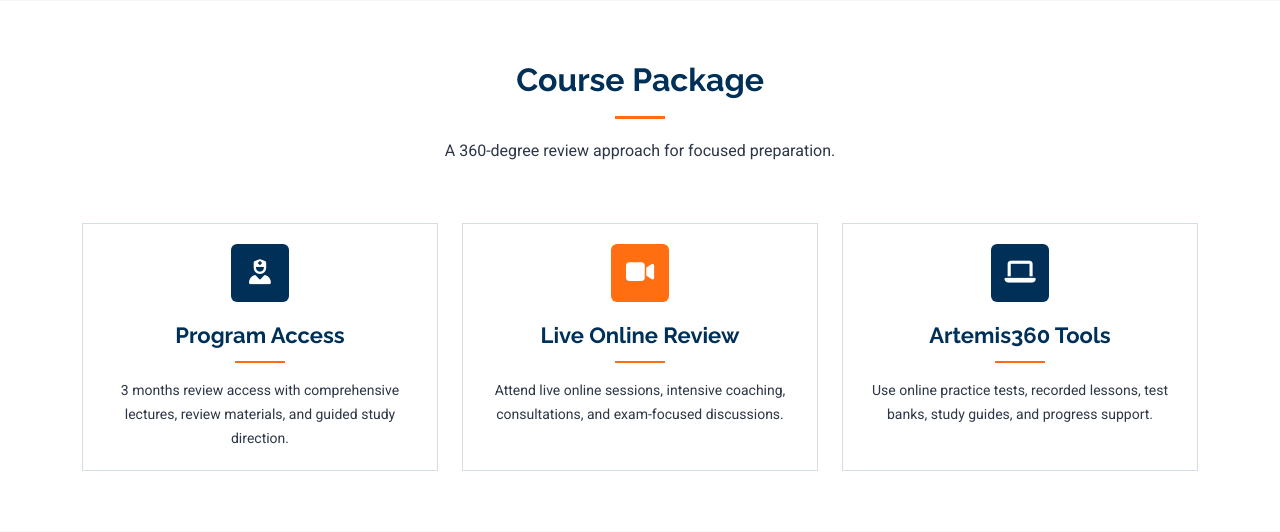
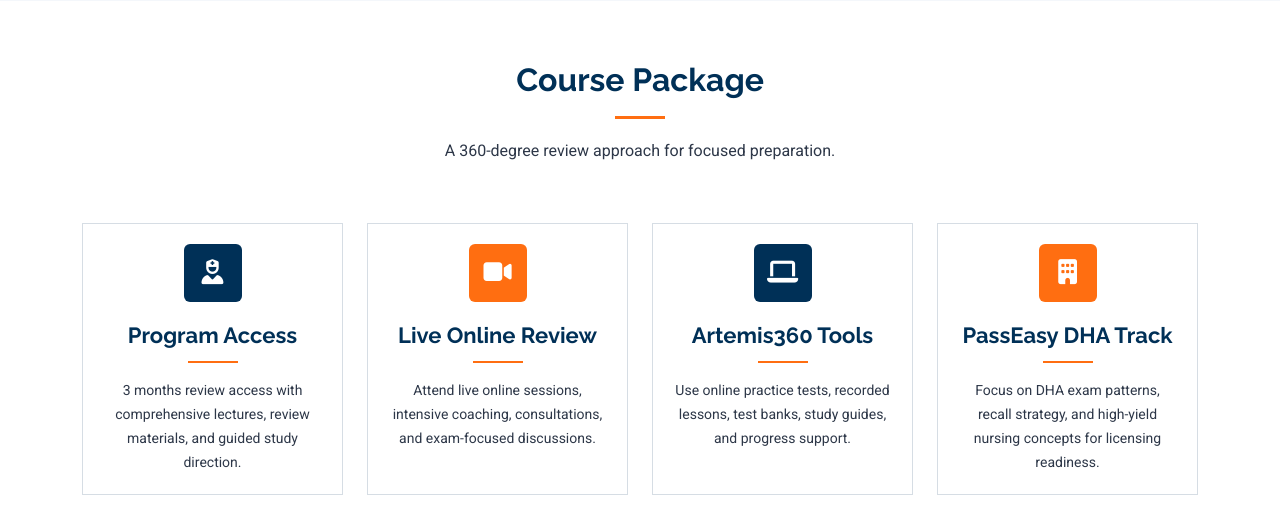
Before and after one commit to boybilis/gra, a PHP site: page /dha-rn-courses.php in a window 1280 px wide. Shown: the part 747-1279 px from the top of the page. Run offline with PHP 8.4, Linux system fonts and the light colour scheme.

Commit message:
Updated files

```diff
--- a/assets/css/gra-content.css
+++ b/assets/css/gra-content.css
@@ -511,6 +511,21 @@
   box-shadow: none;
   text-shadow: none;
 }
+@media (min-width: 992px) {
+  #course-package .row.gy-4 > [class*="col-"] {
+    width: 25%;
+  }
+}
+@media (max-width: 575px) {
+  #course-package .row.gy-4 {
+    --bs-gutter-x: 12px;
+    --bs-gutter-y: 12px;
+  }
+  #course-package .row.gy-4 > [class*="col-"] {
+    width: 50%;
+    flex: 0 0 auto;
+  }
+}
 #free-resources .campus-resource-link {
   display: inline-flex;
   align-items: center;
--- a/dha-rn-courses.php
+++ b/dha-rn-courses.php
@@ -119,9 +119,10 @@
       </div>
       <div class="container">
         <div class="row gy-4">
-          <div class="col-lg-4 col-md-6" data-aos="fade-up" data-aos-delay="100"><div class="service-item position-relative"><div class="icon"><i class="fas fa-user-nurse"></i></div><h3>Program Access</h3><p>3 months review access with comprehensive lectures, review materials, and guided study direction.</p></div></div>
-          <div class="col-lg-4 col-md-6" data-aos="fade-up" data-aos-delay="200"><div class="service-item position-relative"><div class="icon"><i class="fas fa-video"></i></div><h3>Live Online Review</h3><p>Attend live online sessions, intensive coaching, consultations, and exam-focused discussions.</p></div></div>
-          <div class="col-lg-4 col-md-6" data-aos="fade-up" data-aos-delay="300"><div class="service-item position-relative"><div class="icon"><i class="fas fa-laptop"></i></div><h3>Artemis360 Tools</h3><p>Use online practice tests, recorded lessons, test banks, study guides, and progress support.</p></div></div>
+          <div class="col-lg-3 col-md-6" data-aos="fade-up" data-aos-delay="100"><div class="service-item position-relative"><div class="icon"><i class="fas fa-user-nurse"></i></div><h3>Program Access</h3><p>3 months review access with comprehensive lectures, review materials, and guided study direction.</p></div></div>
+          <div class="col-lg-3 col-md-6" data-aos="fade-up" data-aos-delay="200"><div class="service-item position-relative"><div class="icon"><i class="fas fa-video"></i></div><h3>Live Online Review</h3><p>Attend live online sessions, intensive coaching, consultations, and exam-focused discussions.</p></div></div>
+          <div class="col-lg-3 col-md-6" data-aos="fade-up" data-aos-delay="300"><div class="service-item position-relative"><div class="icon"><i class="fas fa-laptop"></i></div><h3>Artemis360 Tools</h3><p>Use online practice tests, recorded lessons, test banks, study guides, and progress support.</p></div></div>
+          <div class="col-lg-3 col-md-6" data-aos="fade-up" data-aos-delay="400"><div class="service-item position-relative"><div class="icon"><i class="fas fa-building"></i></div><h3>PassEasy DHA Track</h3><p>Focus on DHA exam patterns, recall strategy, and high-yield nursing concepts for licensing readiness.</p></div></div>
         </div>
       </div>
     </section>
```
Also changed, not shown: civil-service-courses.php (+4 -3 lines), doh-haad-rn-courses.php (+4 -3 lines), nclex-rn-courses.php (+4 -3 lines), pnle-courses.php (+4 -3 lines), prometric-rn-courses.php (+4 -3 lines), sple-courses.php (+4 -3 lines).
